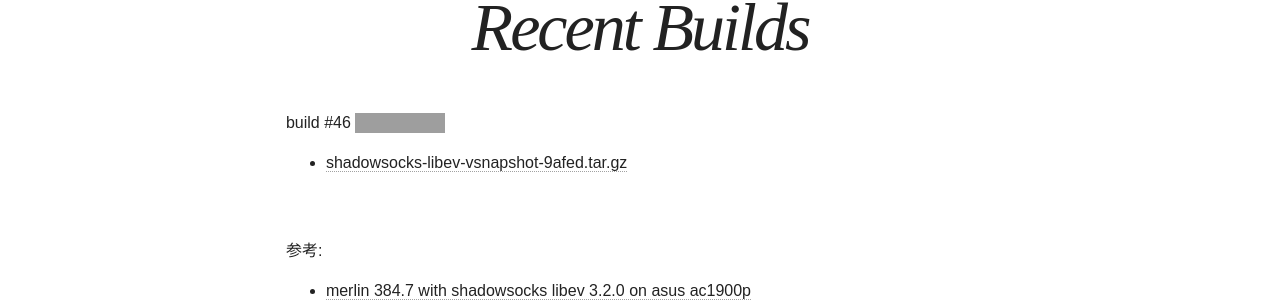
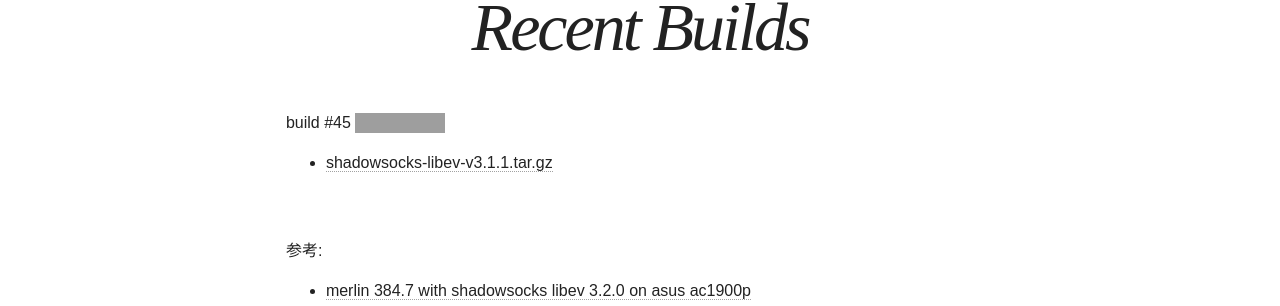
Before and after one commit to oglopss/merlin-ss-ci-jekyll, a Jekyll site: the page built from index.html, in a window 1280 px wide. Shown: the part 485-791 px from the top of the page. Built offline with Jekyll 4.4.1, drawn with Linux system fonts in a browser that asks for light colours; nearby versions of some CDN libraries; grey boxes are pictures that could not be loaded.

Commit message:
Travis build 45 v3.1.1 pushed to gh-pages

```diff
--- a/_data/ss.yml
+++ b/_data/ss.yml
@@ -1,3 +1,3 @@
-build: 46
+build: 45
 files:
-  - vsnapshot-9afed
+  - v3.1.1
```
Also changed, not shown: 1 other file.
